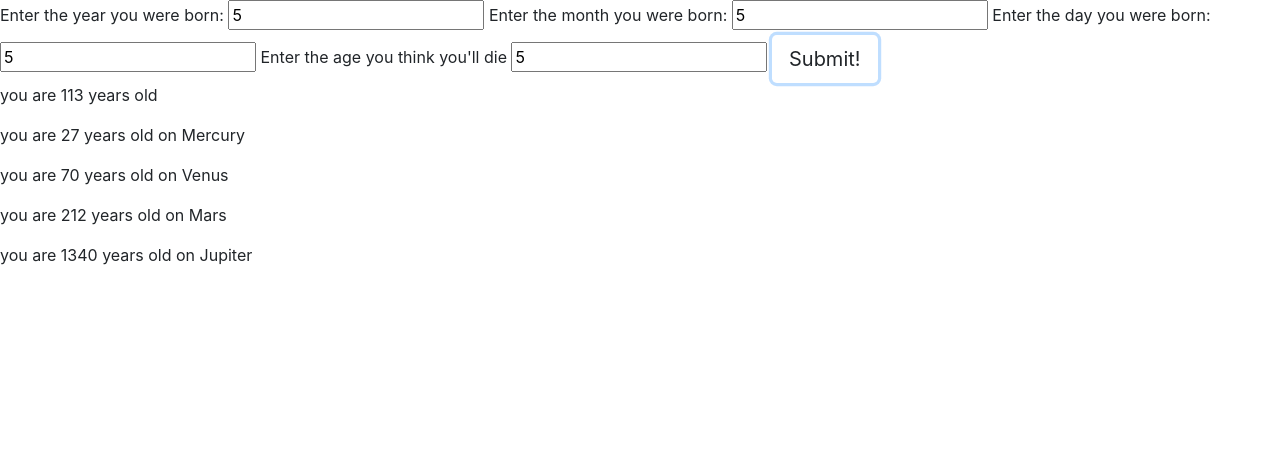
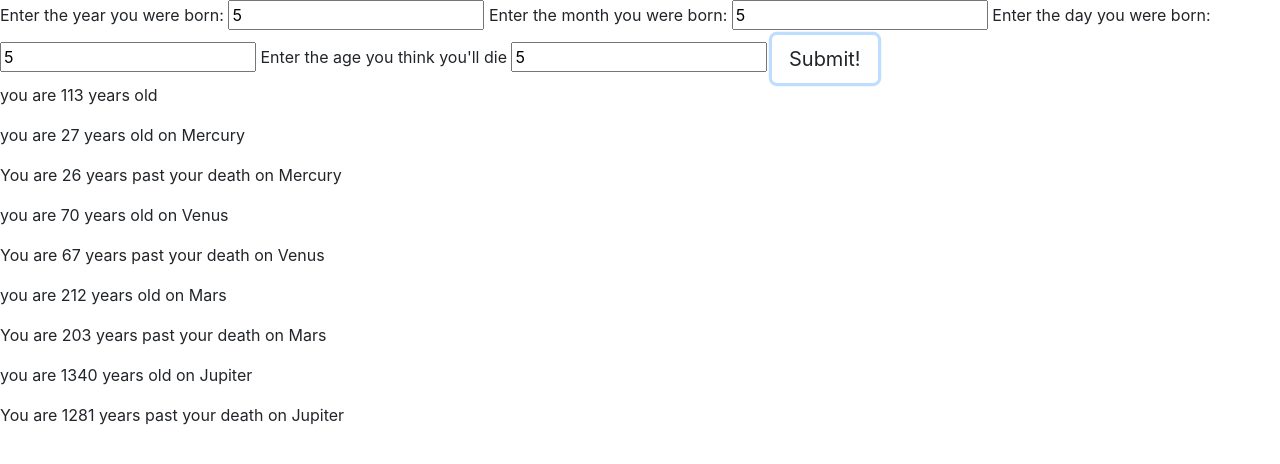
Before and after one commit to Zebrozkii/Galactic-Age-Calculator, a website built with webpack: page src/index.html in a window 1280 px wide. Both pictures are taken after typing "5", "5", "5", "5" into the empty fields and a click on the button "Submit!". Built offline with nearby package versions, Linux system fonts and the light colour scheme.

Commit message:
finished all logic and testing added final out puts so it can determine if you past your death day or not

```diff
--- a/src/index.html
+++ b/src/index.html
@@ -17,8 +17,12 @@
       <button id="submit" type="submit" class="btn btn-lg">Submit!</button>
     <p id="solution"></p>
     <p id="mercuryYears"></p>
+    <p id="mercYearsLeft"></p>
     <p id="venusYears"></p>
+    <p id="venYearsLeft"></p>
     <p id="marsYears"></p>
+    <p id="marsYearsLeft"></p>
     <p id="jupiterYears"></p>
+    <p id="jupYearsLeft"></p>
   </body>
 </html>
--- a/src/main.js
+++ b/src/main.js
@@ -17,11 +17,20 @@ $(document).ready(function() {
     let venAge = userInput.getAgeVenus();
     let marAge = userInput.getAgeMars();
     let jupAge = userInput.getAgeJupiter();
+    let merYearsLeft = userInput.mercYearsLeft();
+    let venusYearsLeft = userInput.venYearsLeft();
+    let marYearsLeft = userInput.marYearsLeft();
+    let jupYearsLeft = userInput.jupYearsLeft();
     $("#solution").text("you are " + age + " years old");
     $("#mercuryYears").text("you are " + mercAge + " years old on Mercury");
     $("#venusYears").text("you are " + venAge + " years old on Venus");
     $("#marsYears").text("you are " + marAge + " years old on Mars");
-      $("#jupiterYears").text("you are " + jupAge + " years old on Jupiter");
+    $("#jupiterYears").text("you are " + jupAge + " years old on Jupiter");
+    $("#mercYearsLeft").text(merYearsLeft);
+    $("#venYearsLeft").text(venusYearsLeft);
+    $("#marsYearsLeft").text(marYearsLeft);
+    $("#jupYearsLeft").text(jupYearsLeft);
+
 
     });
   });
--- a/src/super-galactic-calculator.js
+++ b/src/super-galactic-calculator.js
@@ -33,13 +33,59 @@
     if(mercAge>mercLife){
     let yearsPast = mercAge - mercLife;
     console.log(yearsPast);
-      return "You are " + yearsPast + " past your death ";
+      return "You are " + yearsPast + " years past your death on Mercury ";
     }
     else {
       let yearsLeft = mercLife - mercAge;
       console.log(yearsLeft);
-      return "you still have " + yearsLeft + " years to live on mercury ";
+      return "you still have " + yearsLeft + " years to live on Mercury ";
     }
 
   }
+  venYearsLeft(){
+    let venAge = Math.floor(this.age * .62);
+    let venLife = Math.floor(this.lifeExpectancy * .62);
+    if(venAge>venLife){
+    let yearsPast = venAge - venLife;
+    console.log(yearsPast);
+      return "You are " + yearsPast + " years past your death on Venus ";
+    }
+    else {
+      let yearsLeft = venLife - venAge;
+      console.log(yearsLeft);
+      return "you still have " + yearsLeft + " years to live on Venus ";
+    }
+
+  }
+  marYearsLeft(){
+    let marAge = Math.floor(this.age * 1.88);
+    let marLife = Math.floor(this.lifeExpectancy * 1.88);
+    if(marAge>marLife){
+    let yearsPast = marAge - marLife;
+    console.log(yearsPast);
+      return "You are " + yearsPast + " years past your death on Mars ";
+    }
+    else {
+      let yearsLeft = marLife - marAge;
+      console.log(yearsLeft);
+      return "you still have " + yearsLeft + " years to live on Mars ";
+    }
+
+  }
+  jupYearsLeft(){
+    let jupAge = Math.floor(this.age * 11.86);
+    let jupLife = Math.floor(this.lifeExpectancy * 11.86);
+    if(jupAge>jupLife){
+    let yearsPast = jupAge - jupLife;
+    console.log(yearsPast);
+      return "You are " + yearsPast + " years past your death on Jupiter ";
+    }
+    else {
+      let yearsLeft = jupLife - jupAge;
+      console.log(yearsLeft);
+      return "you still have " + yearsLeft + " years to live on Jupiter ";
+    }
+
+  }
+
 }
```
Also changed, not shown: spec/super-galactic-calculator-spec.js (+16 -1 lines).
